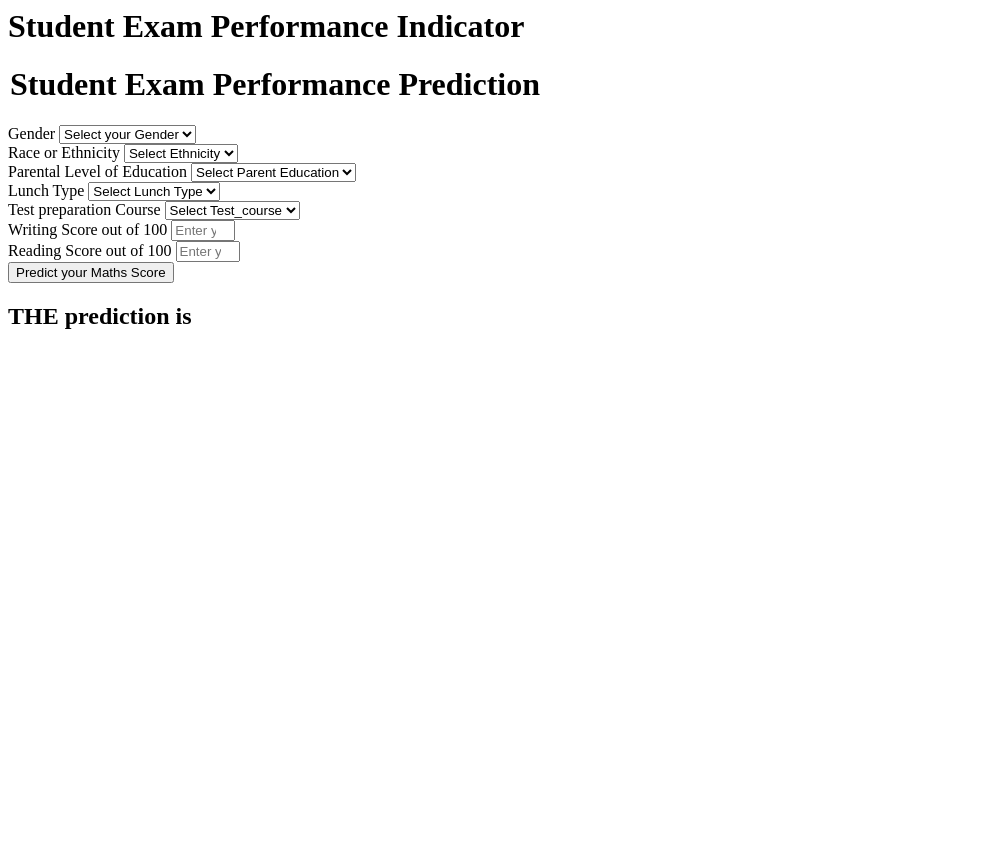
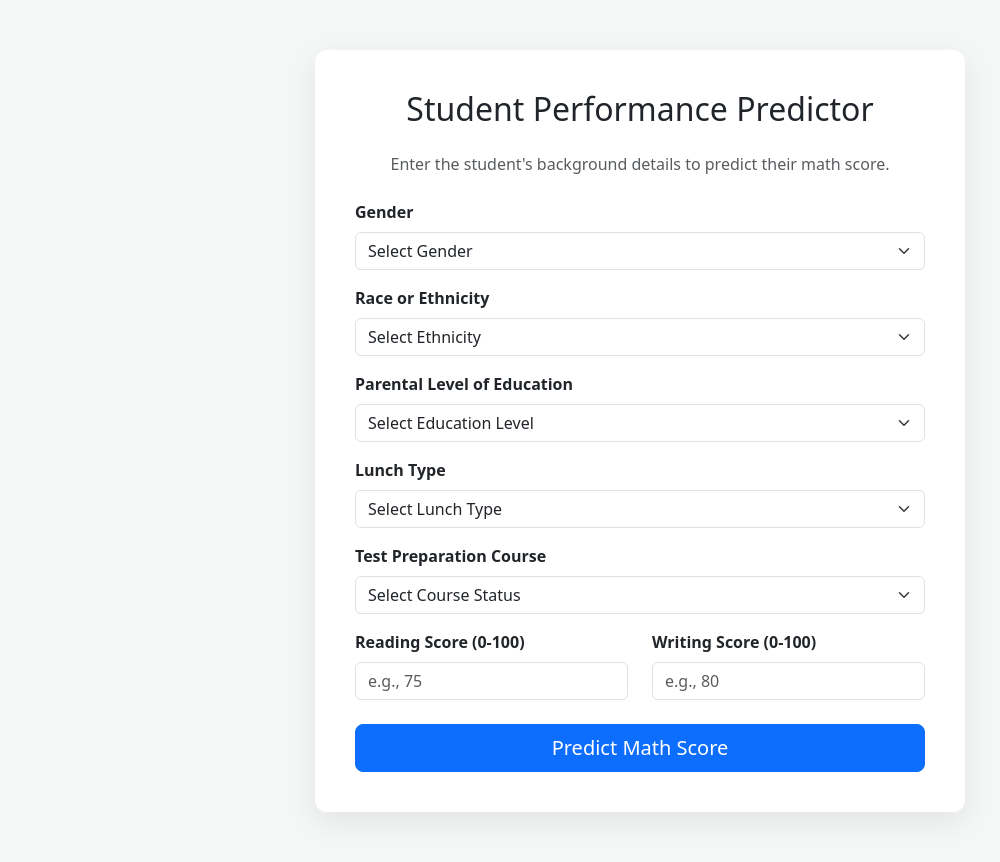
Before and after one commit to PushpeshPant14/Student-Perfomance-Tracker--ML-, a Flask app: page /predictdata in a window 1280 px wide. Shown: the whole page, without its empty margins (0-1000 px from the left). Before the commit the page ends 329 px from the top, so only its background shows below. Run offline with Flask 3, Linux system fonts and the light colour scheme.

Commit message:
UI improvement

```diff
--- a/templates/home.html
+++ b/templates/home.html
@@ -1,111 +1,119 @@
-<html>
+<!DOCTYPE html>
+<html lang="en">
+<head>
+    <meta charset="UTF-8">
+    <meta name="viewport" content="width=device-width, initial-scale=1.0">
+    <title>Exam Performance Predictor</title>
+    <link href="https://cdn.jsdelivr.net/npm/bootstrap@5.3.0/dist/css/bootstrap.min.css" rel="stylesheet">
+    <style>
+        body {
+            background-color: #f4f7f6;
+            padding-top: 50px;
+            padding-bottom: 50px;
+        }
+        .form-container {
+            background: #ffffff;
+            padding: 40px;
+            border-radius: 12px;
+            box-shadow: 0 10px 30px rgba(0, 0, 0, 0.08);
+            max-width: 650px;
+            margin: auto;
+        }
+        .prediction-box {
+            margin-top: 30px;
+            padding: 20px;
+            border-radius: 8px;
+            background-color: #e8f4f8;
+            border-left: 5px solid #0d6efd;
+        }
+    </style>
+</head>
 <body>
-    <div class="login">
-       <h1>Student Exam Performance Indicator</h1>
+
+<div class="container">
+    <div class="form-container">
+        <h2 class="text-center mb-4">Student Performance Predictor</h2>
+        <p class="text-center text-muted mb-4">Enter the student's background details to predict their math score.</p>
 
         <form action="{{ url_for('predict_datapoint')}}" method="post">
-        <h1>
-            <legend>Student Exam Performance Prediction</legend>
-        </h1>
+
             <div class="mb-3">
-            <label class="form-label">Gender</label>
-            <select class="form-control" name="gender" placeholder="Enter you Gender" required>
-                <option class="placeholder" selected disabled value="">Select your Gender</option>
-                <option value="male">
-                    Male
-                </option>
-                <option value="female">
-                    Female
-                </option>
+                <label class="form-label fw-bold">Gender</label>
+                <select class="form-select" name="gender" required>
+                    <option selected disabled value="">Select Gender</option>
+                    <option value="male">Male</option>
+                    <option value="female">Female</option>
                 </select>
             </div>
+
             <div class="mb-3">
-            <label class="form-label">Race or Ethnicity</label>
-            <select class="form-control" name="ethnicity" placeholder="Enter you ethnicity" required>
-                <option class="placeholder" selected disabled value="">Select Ethnicity</option>
-                <option value="group A">
-                    Group A
-                </option>
-                <option value="group B">
-                    Group B
-                </option>
-                <option value="group C">
-                    Group C
-                </option>
-                <option value="group D">
-                    Group D
-                </option>
-                <option value="group E">
-                    Group E
-                </option>
+                <label class="form-label fw-bold">Race or Ethnicity</label>
+                <select class="form-select" name="ethnicity" required>
+                    <option selected disabled value="">Select Ethnicity</option>
+                    <option value="group A">Group A</option>
+                    <option value="group B">Group B</option>
+                    <option value="group C">Group C</option>
+                    <option value="group D">Group D</option>
+                    <option value="group E">Group E</option>
                 </select>
             </div>
+
             <div class="mb-3">
-            <label class="form-label">Parental Level of Education</label>
-            <select class="form-control" name="parental_level_of_education"
-                placeholder="Enter you Parent Education" required>
-                <option class="placeholder" selected disabled value="">Select Parent Education</option>
-                <option value="associate's degree">
-                    associate's degree
-                </option>
-                <option value="bachelor's degree">
-                    bachelor's degree
-                </option>
-                <option value="high school">
-                    high school
-                </option>
-                <option value="master's degree">
-                    master's degree
-                </option>
-                <option value="some college">
-                    some college
-                </option>
-                <option value="some high school">
-                    some high school
-                </option>
+                <label class="form-label fw-bold">Parental Level of Education</label>
+                <select class="form-select" name="parental_level_of_education" required>
+                    <option selected disabled value="">Select Education Level</option>
+                    <option value="associate's degree">Associate's Degree</option>
+                    <option value="bachelor's degree">Bachelor's Degree</option>
+                    <option value="high school">High School</option>
+                    <option value="master's degree">Master's Degree</option>
+                    <option value="some college">Some College</option>
+                    <option value="some high school">Some High School</option>
                 </select>
             </div>
+
             <div class="mb-3">
-            <label class="form-label">Lunch Type</label>
-            <select class="form-control" name="lunch" placeholder="Enter you Lunch" required>
-                <option class="placeholder" selected disabled value="">Select Lunch Type</option>
-                <option value="free/reduced">
-                    free/reduced
-                </option>
-                <option value="standard">
-                    standard
-                </option>
+                <label class="form-label fw-bold">Lunch Type</label>
+                <select class="form-select" name="lunch" required>
+                    <option selected disabled value="">Select Lunch Type</option>
+                    <option value="free/reduced">Free/Reduced</option>
+                    <option value="standard">Standard</option>
                 </select>
             </div>
+
             <div class="mb-3">
-            <label class="form-label">Test preparation Course</label>
-            <select class="form-control" name="test_preparation_course" placeholder="Enter you Course"
-                required>
-                <option class="placeholder" selected disabled value="">Select Test_course</option>
-                <option value="none">
-                    None
-                </option>
-                <option value="completed">
-                    Completed
-                </option>
+                <label class="form-label fw-bold">Test Preparation Course</label>
+                <select class="form-select" name="test_preparation_course" required>
+                    <option selected disabled value="">Select Course Status</option>
+                    <option value="none">None</option>
+                    <option value="completed">Completed</option>
                 </select>
             </div>
-        <div class="mb-3">
-            <label class="form-label">Writing Score out of 100</label>
-            <input class="form-control" type="number" name="reading_score"
-                placeholder="Enter your Reading score" min='0' max='100' />
+
+            <div class="row">
+                <div class="col-md-6 mb-4">
+                    <label class="form-label fw-bold">Reading Score (0-100)</label>
+                    <input class="form-control" type="number" name="reading_score" placeholder="e.g., 75" min="0" max="100" required />
                 </div>
-        <div class="mb-3">
-            <label class="form-label">Reading Score out of 100</label>
-            <input class="form-control" type="number" name="writing_score"
-                placeholder="Enter your Reading Score" min='0' max='100' />
+                <div class="col-md-6 mb-4">
+                    <label class="form-label fw-bold">Writing Score (0-100)</label>
+                    <input class="form-control" type="number" name="writing_score" placeholder="e.g., 80" min="0" max="100" required />
                 </div>
-        <div class="mb-3">
-            <input class="btn btn-primary" type="submit" value="Predict your Maths Score" required />
+            </div>
+
+            <div class="d-grid">
+                <button class="btn btn-primary btn-lg" type="submit">Predict Math Score</button>
             </div>
         </form>
-    <h2>
-       THE  prediction is {{results}}
-    </h2>
-   <body>
+
+        {% if results %}
+        <div class="prediction-box text-center">
+            <h4 class="mb-0">Predicted Math Score: <span class="text-primary fw-bold">{{ results }}</span></h4>
+        </div>
+        {% endif %}
+
+    </div>
+</div>
+
+<script src="https://cdn.jsdelivr.net/npm/bootstrap@5.3.0/dist/js/bootstrap.bundle.min.js"></script>
+</body>
 </html>
```
Also changed, not shown: templates/index.html (+35 -1 lines), static/h.txt (added). Lines whose indentation alone changed are shown as unchanged.
